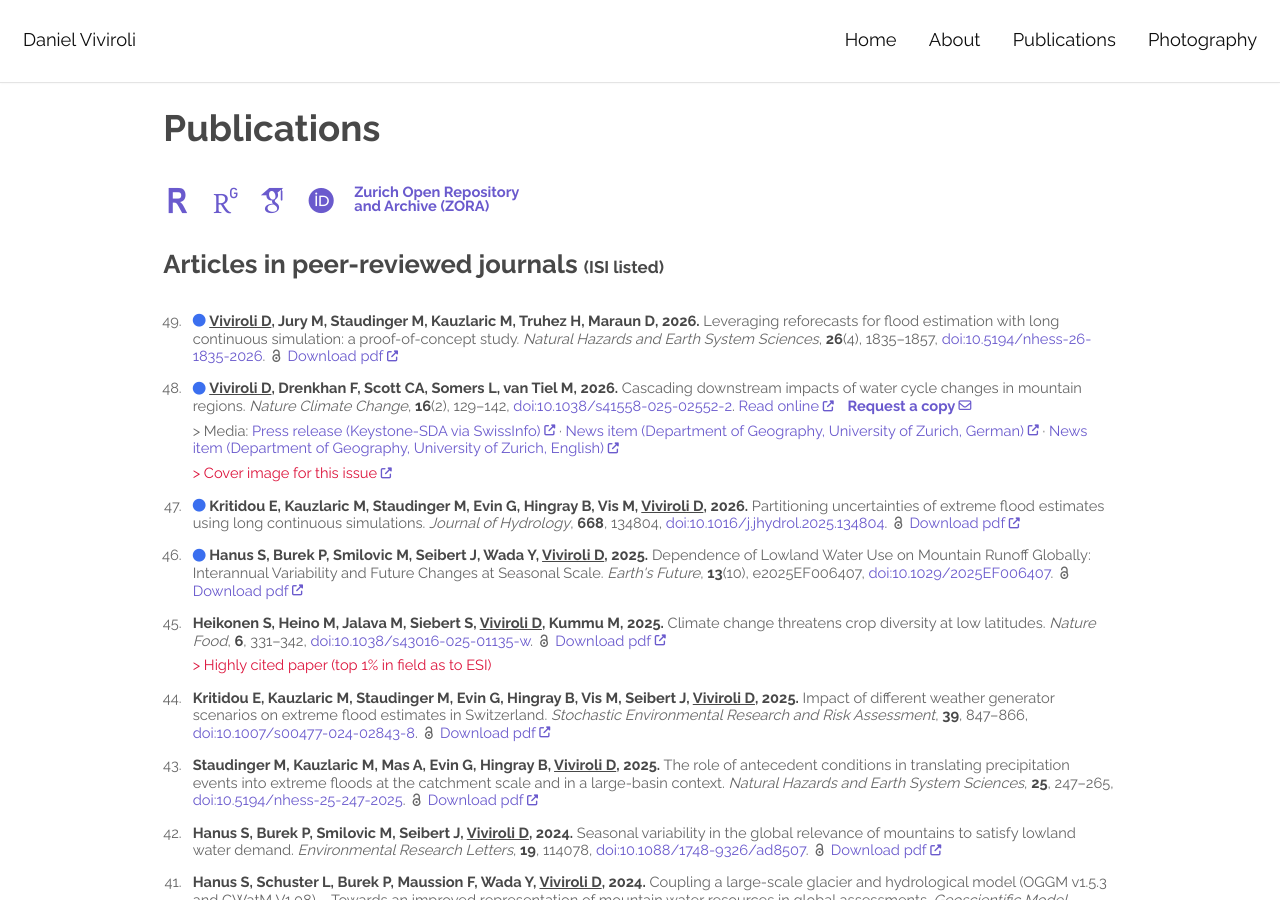
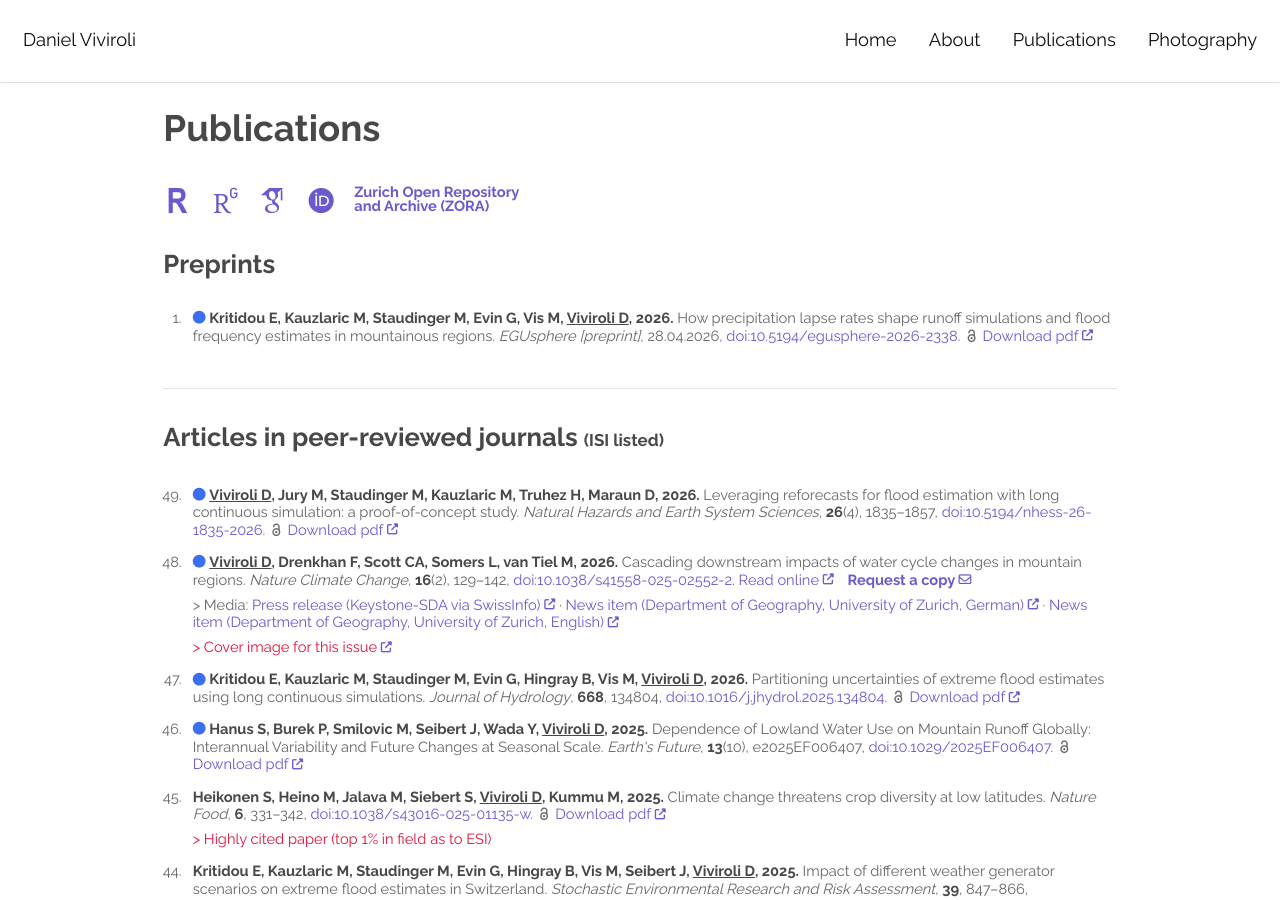
Before and after one commit to dviviroli/dviviroli.github.io, a Jekyll site: the page built from publications.html, in a window 1280 px wide and 900 px high. Built offline with Jekyll 4.4.1, drawn with Linux system fonts in a browser that asks for light colours; some web fonts are replaced; a script that is not in the unit is left out; comment, search, counter and statistics services are not loaded.

Commit message:
content update

```diff
--- a/_data/z_publications_papers-preprints.yml
+++ b/_data/publications_papers-preprints.yml
@@ -1,3 +1,14 @@
+
+- authors: Kritidou E, Kauzlaric M, Staudinger M, Evin G, Vis M, Viviroli D
+  year: 2026
+  title: "How precipitation lapse rates shape runoff simulations and flood frequency estimates in mountainous regions"
+  archive: EGUsphere [preprint]
+  date: 28.04.2026
+  doi: 10.5194/egusphere-2026-2338
+  pdf: https://egusphere.copernicus.org/preprints/2026/egusphere-2026-2338/egusphere-2026-2338.pdf
+  pdf_external: Y
+  openaccess: Y
+  new: Y
 
 # ******* EXAMPLE FOR FORMATTING *******
 # - authors: Hanus S, Schuster L, Burek P, Maussion F, Wada Y, Viviroli D
```
